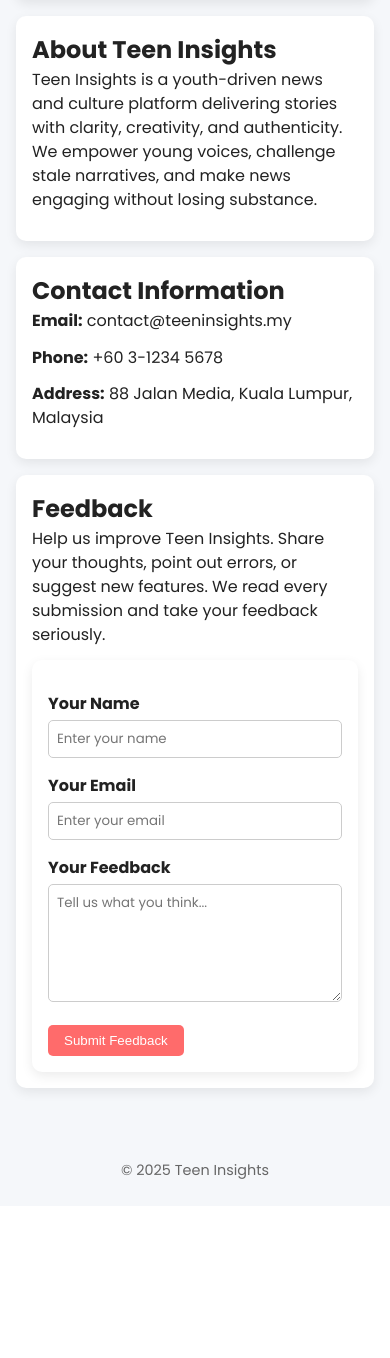
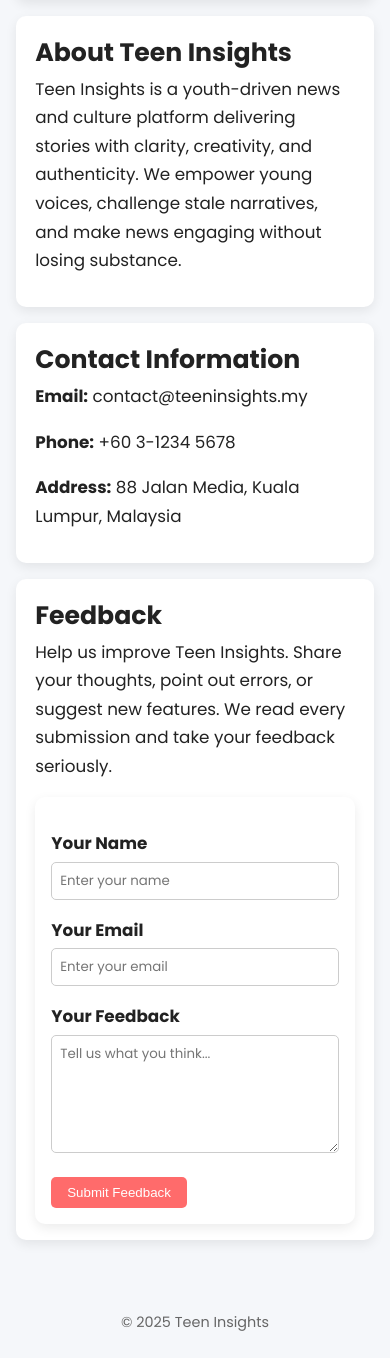
Before and after one commit to Jaredlkx-tarc/Teen-insights, a PHP site: page /about.html in a window 390 px wide. Shown: the part 260-1618 px from the top of the page. Before the commit the page ends 1439 px from the top, so only its background shows below. Run offline with PHP 8.4, Linux system fonts and the light colour scheme.

Commit message:
Update style.css

```diff
--- a/style.css
+++ b/style.css
@@ -130,11 +130,15 @@ main.content {
   display: grid;
   gap: 1rem;
 }
+
+/* ===== ARTICLE STYLING (applies to all current & future articles) ===== */
 .article {
   background: var(--panel);
   border-radius: 10px;
   padding: 1rem;
   box-shadow: var(--shadow);
+  font-size: 1rem;
+  line-height: 1.6;
 }
 .article h2 {
   margin-top: 0;
@@ -144,24 +148,48 @@ main.content {
   font-size: 0.9rem;
   margin-bottom: 0.5rem;
 }
-.hero-img {
+.article p {
+  margin-bottom: 1em;
+}
+.hero-img,
+.article img {
   width: 100%;
+  height: auto;
   border-radius: 8px;
   margin-bottom: 0.75rem;
+  display: block;
 }
 
-/* Paragraph spacing inside articles */
-.article p {
-  margin-bottom: 1em;   /* desktop/tablet default */
-  line-height: 1.6;
-}
+/* ===== RESPONSIVE TEXT FOR MOBILE ===== */
 @media (max-width: 600px) {
+  .article {
+    font-size: 1.05rem;
+    line-height: 1.7;
+    padding: 1rem 1.2rem;
+  }
   .article p {
-    margin-bottom: 0.8em; /* tighter on mobile */
-    line-height: 1.5;
+    max-width: 38ch;
+    margin-left: auto;
+    margin-right: auto;
   }
 }
 
+/* ===== RESPONSIVE PIE CHART OVERRIDE ===== */
+img[src*="marriage-pressure-chart"] {
+  display: block;
+  max-width: 90%;
+  height: auto;
+  margin: 1rem auto;
+  border-radius: 8px;
+  box-shadow: var(--shadow);
+}
+@media (min-width: 821px) {
+  img[src*="marriage-pressure-chart"] {
+    max-width: 400px;
+  }
+}
+
+/* ===== RELATED CONTENT BOX ===== */
 .related {
   background: var(--panel);
   border-radius: 10px;
@@ -182,7 +210,6 @@ main.content {
     flex-direction: unset;
     gap: 0;
   }
-
   .center-circle {
     position: absolute;
     top: 50%;
@@ -192,12 +219,10 @@ main.content {
     height: 200px;
     font-size: 1.3rem;
   }
-
   .nav-item {
     position: absolute;
     width: auto;
   }
-
   .about-us { top: 10%; left: 50%; transform: translate(-50%, -50%); }
   .editor-approved { top: 50%; right: 0; transform: translate(50%, -50%); }
   .ctrl-backspace { bottom: 10%; left: 50%; transform: translate(-50%, 50%); }
```
